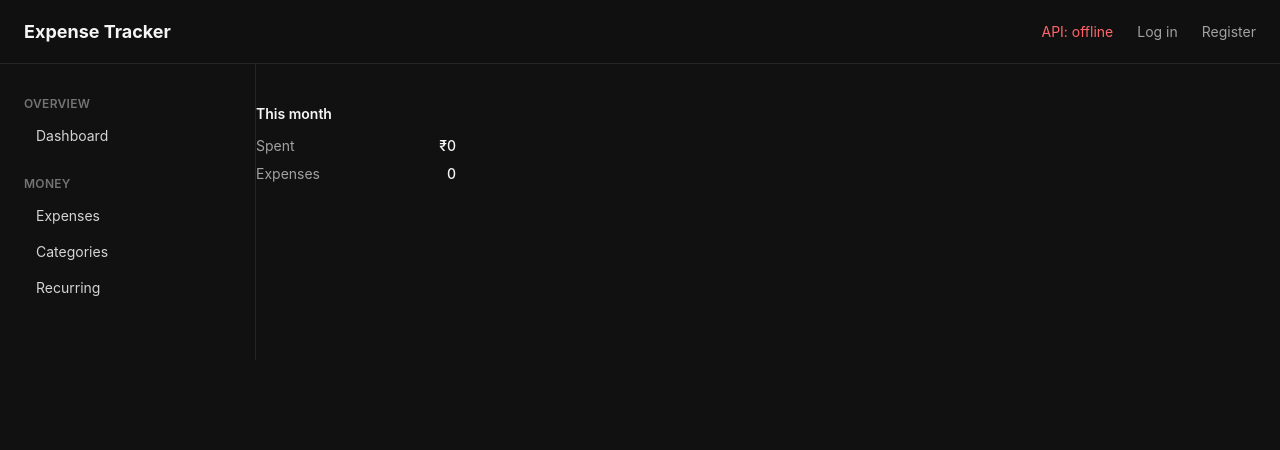
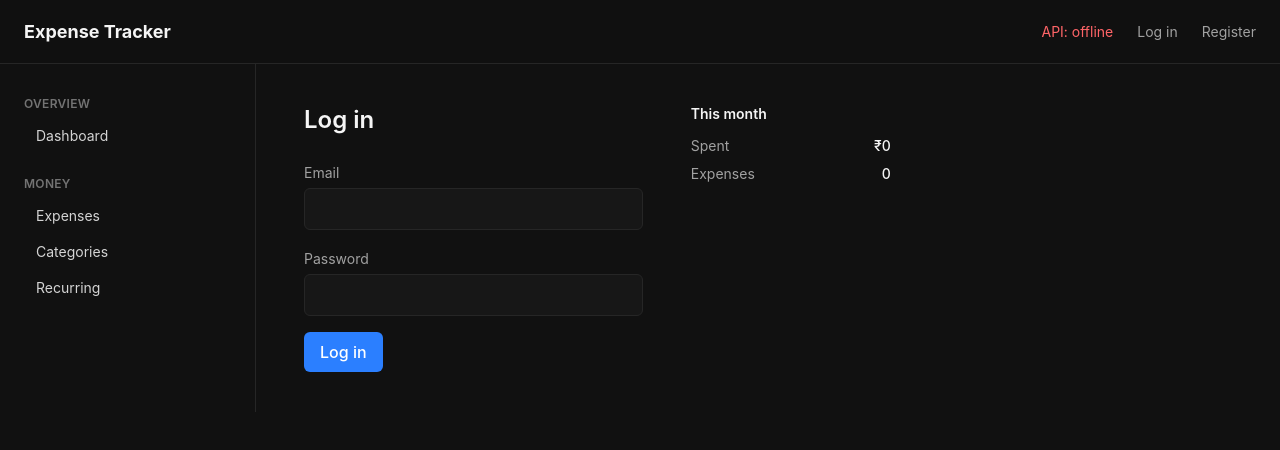
Before and after one commit to harshgalba/expense-tracker, a React (Vite) app in the folder client/: page /login in a window 1280 px wide. Shown: the top 450 px of the page. Built offline with nearby package versions, Linux system fonts and the light colour scheme; no server answers.

Commit message:
Add login page and router

```diff
--- a/client/src/App.jsx
+++ b/client/src/App.jsx
@@ -6,6 +6,7 @@ import Home from './pages/Home'
 import Expenses from './pages/Expenses'
 import Categories from './pages/Categories'
 import Recurring from './pages/Recurring'
+import Login from './pages/Login'
 
 function App() {
     // 'checking' → 'online' or 'offline'
@@ -34,6 +35,7 @@ function App() {
             <Route path="/expenses" element={<Expenses />} />
             <Route path="/categories" element={<Categories />} />
             <Route path="/recurring" element={<Recurring />} />
+            <Route path="/login" element={<Login />} />
           </Routes>
         </div>
 
--- /dev/null
+++ b/client/src/pages/Login.jsx
@@ -0,0 +1,36 @@
+export default function Login() {
+  return (
+    <main className="min-w-0 flex-1 px-6 py-10 md:px-12">
+      <h1 className="text-2xl font-semibold">Log in</h1>
+
+      <form className="mt-6 max-w-sm space-y-4">
+        <label className="block">
+          <span className="text-sm text-neutral-400">Email</span>
+          <input
+            type="email"
+            name="email"
+            required
+            className="mt-1 w-full rounded-md border border-neutral-800 bg-neutral-900 px-3 py-2"
+          />
+        </label>
+
+        <label className="block">
+          <span className="text-sm text-neutral-400">Password</span>
+          <input
+            type="password"
+            name="password"
+            required
+            className="mt-1 w-full rounded-md border border-neutral-800 bg-neutral-900 px-3 py-2"
+          />
+        </label>
+
+        <button
+          type="submit"
+          className="rounded-md bg-blue-500 px-4 py-2 font-medium text-white hover:bg-blue-400"
+        >
+          Log in
+        </button>
+      </form>
+    </main>
+  )
+}
```
